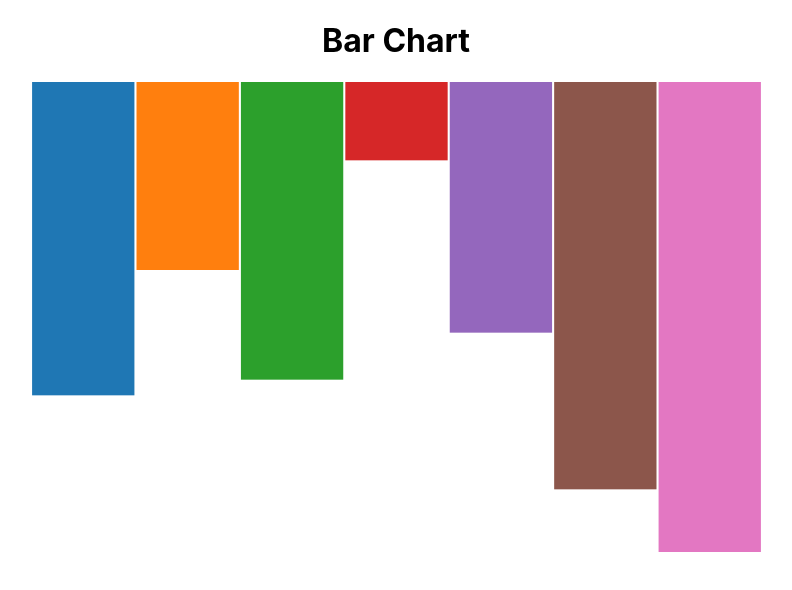
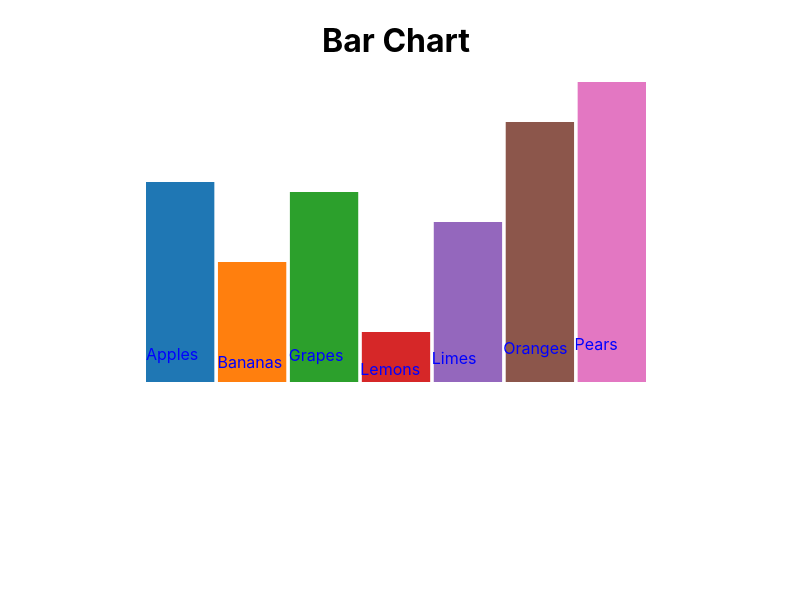
Before and after one commit to Abdelnacerr/d3ts, a React (Create React App) app: page / in a window 1280 px wide. Shown: the top 590 px of the page, without its empty margins (244-1036 px from the left). Built offline with nearby package versions, Linux system fonts and the light colour scheme.

Commit message:
nice bar chart renders

```diff
--- a/src/D3/HorizontalBarChart.tsx
+++ b/src/D3/HorizontalBarChart.tsx
@@ -1,7 +1,6 @@
 import React, { useRef, useEffect, useState } from 'react'
 import * as d3 from 'd3'
 import data from './Data'
-import { svg } from 'd3'
 
 const HorizontalBarChart = () => {
 	const svgRef = useRef<SVGSVGElement | null>(null)
@@ -12,14 +11,11 @@ const HorizontalBarChart = () => {
 		undefined
 	>>(null)
 
-	const margin = {
-		top: 15,
-		right: 25,
-		bottom: 15,
-		left: 60,
-	}
-	const svgWidth = 960 - margin.left - margin.right,
-		svgHeight = 500 - margin.top - margin.bottom
+	//svg container width/height
+	const svgWidth = 500,
+		svgHeight = 300
+
+	const barWidth = svgWidth / data.length //width of each bar
 
 	const maxValue = d3.max(data, (d) => d.value)
 
@@ -29,31 +25,39 @@ const HorizontalBarChart = () => {
 		.scaleBand()
 		.domain(data.map((d) => d.name))
 		.range([0, svgWidth])
-		.paddingInner(0.02)
-		.paddingOuter(0.7)
+		.paddingInner(0.05)
+
 	const colorScale = d3.scaleOrdinal(d3.schemeCategory10)
+
+	// const yAxis = d3.axisLeft(y).ticks(3)
+	// const xAxis = d3.axisBottom(x)
 
 	useEffect(() => {
 		if (!selection) {
 			setSelection(d3.select(svgRef.current))
 		} else {
 			const svg = selection.attr('height', svgHeight).attr('width', svgWidth)
-			svg
+
+			const bars = svg
 				.selectAll('rect')
 				.data(data)
 				.enter()
 				.append('rect')
+				.attr('width', x.bandwidth)
 				.attr('height', (d) => y(d.value))
-				.attr('width', x.bandwidth)
+				.attr('x', (d) => x(d.name)!)
+				.attr('y', (d) => svgHeight - y(d.value))
 				.attr('fill', (d) => colorScale(d.name))
-				.attr('x', (d) => {
-					const xValue = x(d.name)
-					if (xValue) {
-						return xValue
-					} else {
-						return null
-					}
-				}) //spacing
+
+			const text = svg
+				.selectAll('text')
+				.data(data) //data in waiting state
+				.enter()
+				.append('text') //takes a string or a function as a param
+				.text((d) => d.name)
+				.attr('y', (d) => svgHeight - d.value - 2) //subtract extra 2 pixels
+				.attr('x', (d, i) => barWidth * i)
+				.style('fill', 'blue')
 		}
 	}, [selection, colorScale, svgHeight, svgWidth, x, y])
 	// console.log(data[0].value)
```
